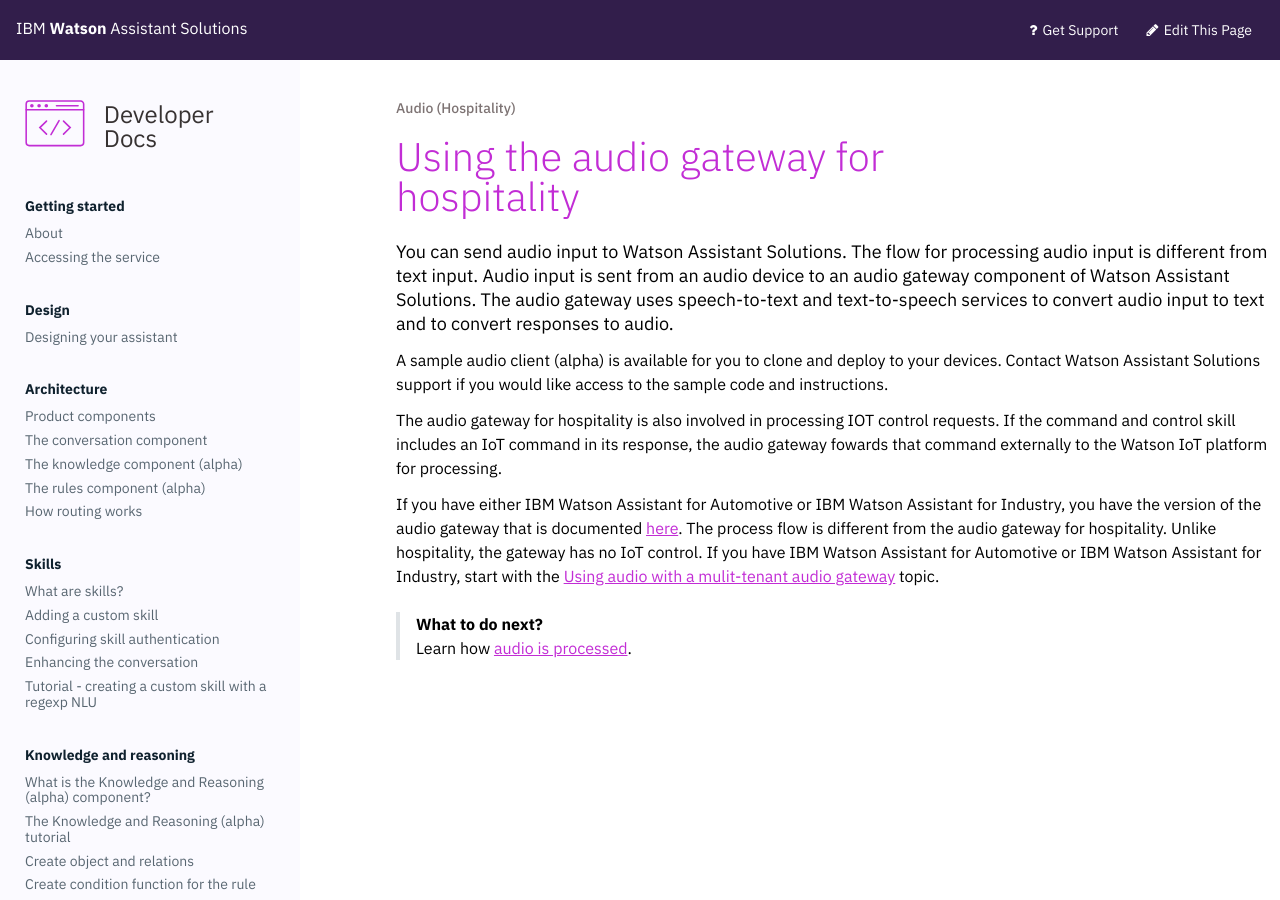
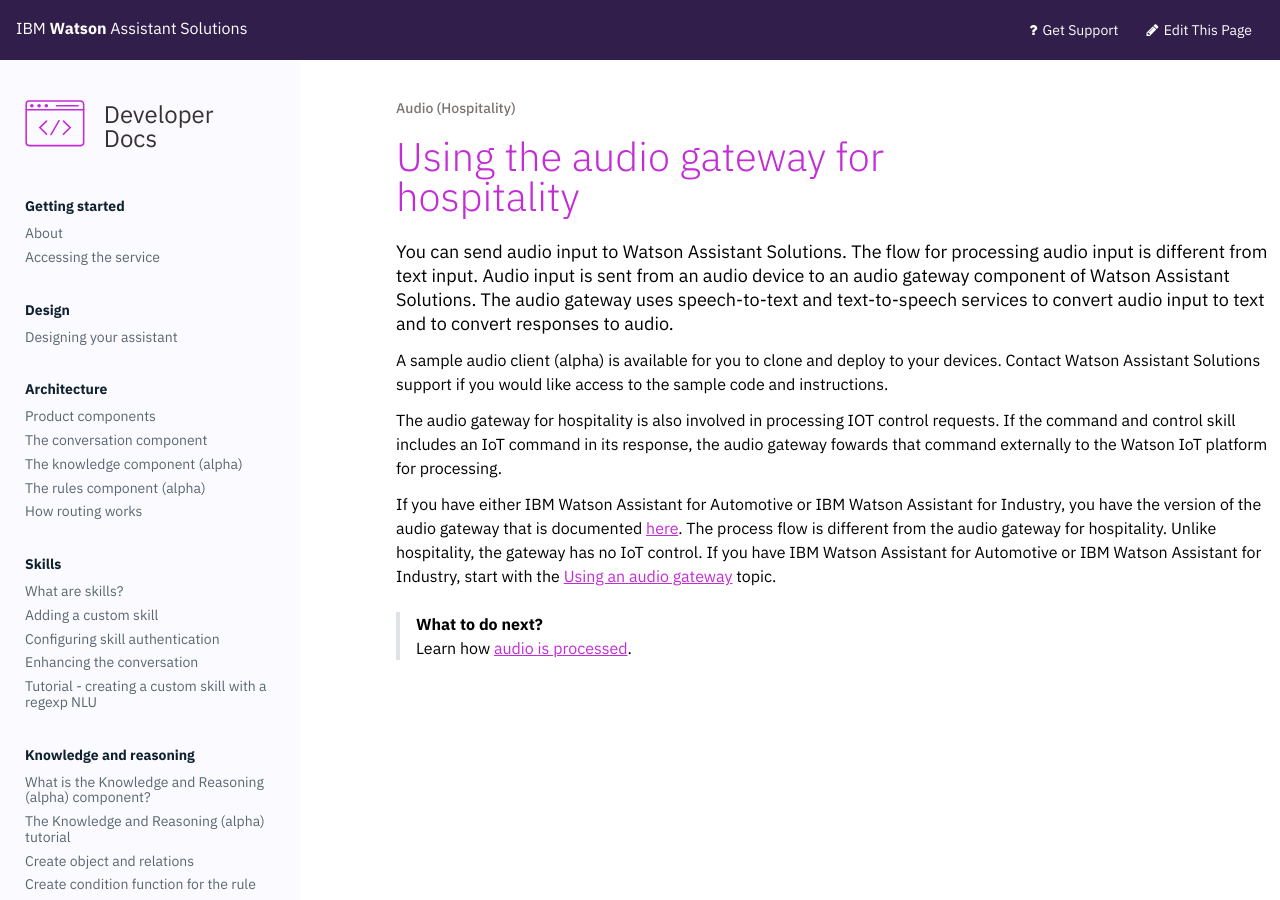
Before and after one commit to Watson-Personal-Assistant/developer, a Jekyll site: the page built from _content/audio_single/audio_support.md, in a window 1280 px wide. Built offline with Jekyll 4.4.1, drawn with Linux system fonts in a browser that asks for light colours.

Commit message:
Update audio_support.md
Removed reference to multi-tenant.

```diff
--- a/_content/audio_single/audio_support.md
+++ b/_content/audio_single/audio_support.md
@@ -8,7 +8,7 @@
 
 The audio gateway for hospitality is also involved in processing IOT control requests.  If the command and control skill includes an IoT command in its response, the audio gateway fowards that command externally to the Watson IoT platform for processing.
 
-If you have either IBM Watson Assistant for Automotive or IBM Watson Assistant for Industry, you have the version of the audio gateway that is documented [here]({{site.baseurl}}/audio/audio_support/).  The process flow is different from the audio gateway for hospitality.  Unlike hospitality, the gateway has no IoT control. If you have IBM Watson Assistant for Automotive or IBM Watson Assistant for Industry, start with the [Using audio with a mulit-tenant audio gateway]({{site.baseurl}}/audio/audio_support/) topic.
+If you have either IBM Watson Assistant for Automotive or IBM Watson Assistant for Industry, you have the version of the audio gateway that is documented [here]({{site.baseurl}}/audio/audio_support/).  The process flow is different from the audio gateway for hospitality.  Unlike hospitality, the gateway has no IoT control. If you have IBM Watson Assistant for Automotive or IBM Watson Assistant for Industry, start with the [Using an audio gateway]({{site.baseurl}}/audio/audio_support/) topic.
 
 > **What to do next?**<br/>
 Learn how [audio is processed]({{site.baseurl}}/audio_single/how_it_works_audio).
```
